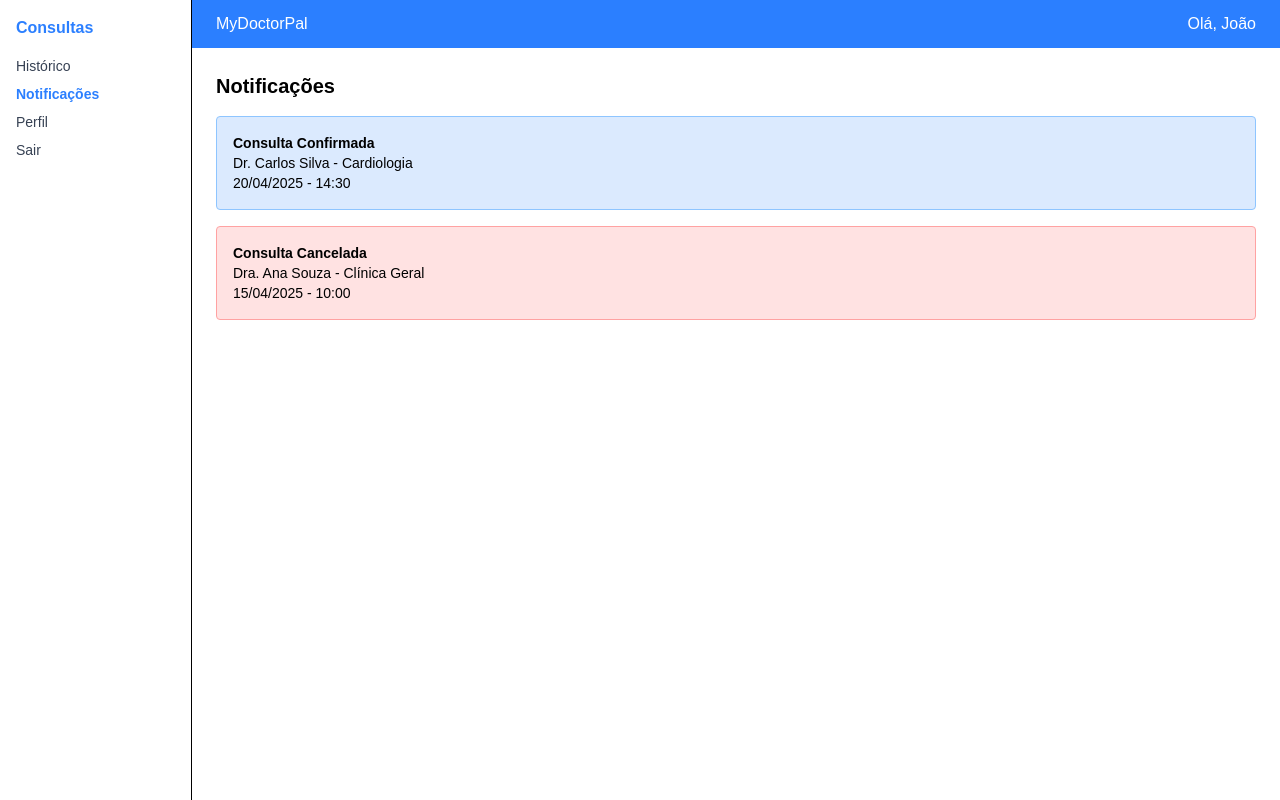
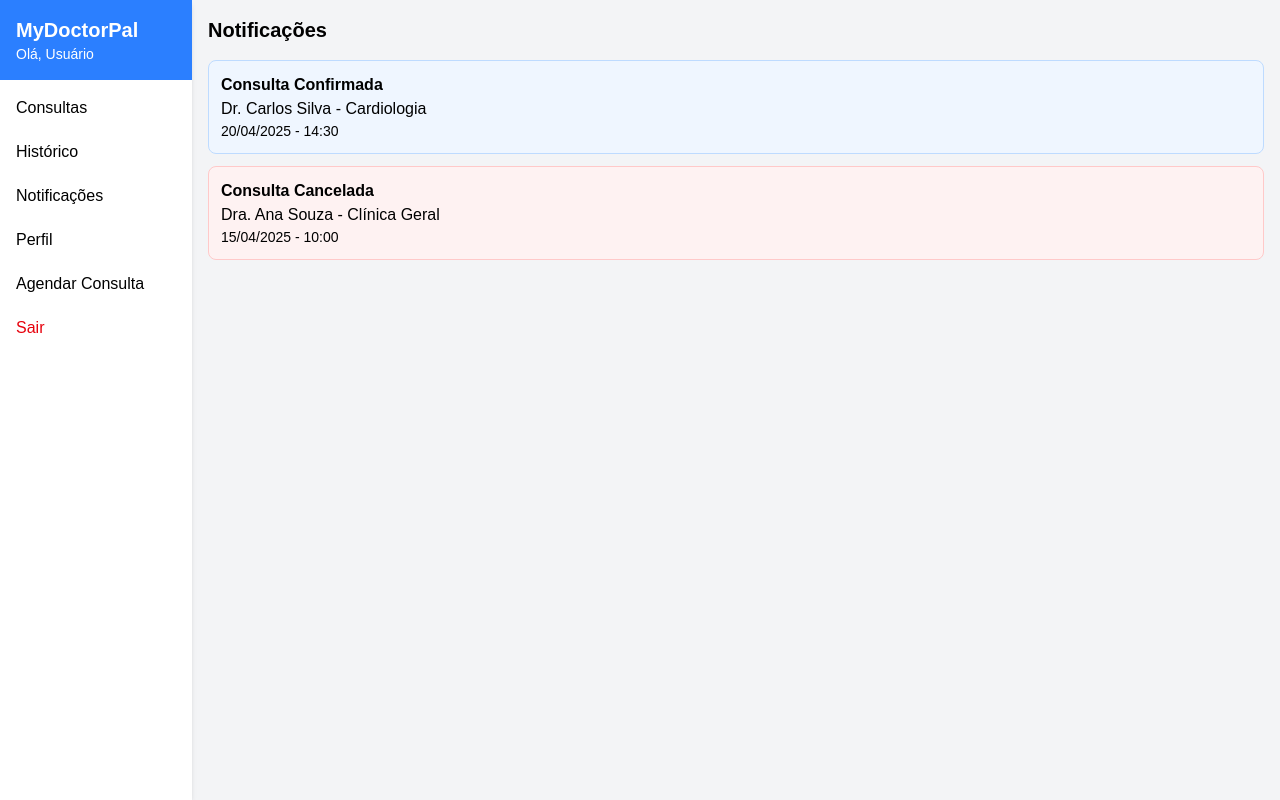
Before and after one commit to S0uza984/MyDoctorPal, a Next.js app: page /paciente/notificacoes in a window 1280 px wide. Built offline with nearby package versions, Linux system fonts and the light colour scheme; no server answers.

Commit message:
Adição das telas do pacientes(ainda cruas) e controle das rotas pelo middleware

```diff
--- a/src/app/globals.css
+++ b/src/app/globals.css
@@ -14,8 +14,8 @@
 
 @media (prefers-color-scheme: dark) {
   :root {
-    --background: #0a0a0a;
-    --foreground: #ededed;
+    --background: #f7fdff;
+    --foreground: #090909;
   }
 }
 
--- a/src/app/login/paciente/login-form.tsx
+++ b/src/app/login/paciente/login-form.tsx
@@ -31,7 +31,7 @@ export default function LoginFormP() {
     } else {
       console.log("Login bem-sucedido!");
       // Redireciona para o formulário após o login bem-sucedido
-      router.push("/formulario"); // Redireciona com router de next/navigation
+      router.push("/paciente"); // Redireciona com router de next/navigation
     }
 
     setLoading(false); // Remover o estado de carregamento após a tentativa
--- /dev/null
+++ b/src/app/paciente/agendamento/page.tsx
@@ -0,0 +1,29 @@
+"use client";
+export default function AgendarConsulta() {
+    return (
+      <div className="p-4">
+        <h2 className="text-xl font-bold mb-4">Agendar Consulta</h2>
+        <form className="space-y-4">
+          <div>
+            <label className="block text-sm font-medium mb-1">Especialidade:</label>
+            <select className="w-full p-2 border rounded-md">
+              <option>Cardiologia</option>
+              <option>Clínica Geral</option>
+              <option>Dermatologia</option>
+            </select>
+          </div>
+          <div>
+            <label className="block text-sm font-medium mb-1">Data:</label>
+            <input type="date" className="w-full p-2 border rounded-md" />
+          </div>
+          <div>
+            <label className="block text-sm font-medium mb-1">Horário:</label>
+            <input type="time" className="w-full p-2 border rounded-md" />
+          </div>
+          <button type="submit" className="bg-blue-500 text-white px-4 py-2 rounded-md">
+            Agendar
+          </button>
+        </form>
+      </div>
+    );
+  }
--- /dev/null
+++ b/src/app/paciente/historico/page.tsx
@@ -0,0 +1,34 @@
+"use client";
+export default function Historico() {
+    const pastAppointments = [
+      {
+        id: 1,
+        doctor: "Dr. Carlos Silva",
+        specialty: "Cardiologia",
+        date: "10/03/2025",
+        time: "14:30",
+      },
+      {
+        id: 2,
+        doctor: "Dra. Ana Souza",
+        specialty: "Clínica Geral",
+        date: "15/02/2025",
+        time: "10:00",
+      },
+    ];
+
+    return (
+      <div className="p-4">
+        <h2 className="text-xl font-bold mb-4">Histórico de Consultas</h2>
+        <div className="space-y-3">
+          {pastAppointments.map((appointment) => (
+            <div key={appointment.id} className="border rounded-lg p-3 bg-white shadow-sm">
+              <h4 className="font-bold">{appointment.doctor}</h4>
+              <p className="text-gray-600">{appointment.specialty}</p>
+              <p className="text-sm">{appointment.date} - {appointment.time}</p>
+            </div>
+          ))}
+        </div>
+      </div>
+    );
+  }
--- /dev/null
+++ b/src/app/paciente/layout.tsx
@@ -0,0 +1,66 @@
+"use client";
+import { useSession } from "next-auth/react";
+import { signOut } from "next-auth/react";
+
+export default function PatientLayout({ children }: { children: React.ReactNode }) {
+  const { data: session } = useSession();
+  const firstName =
+    session?.user?.name
+      ?.split(" ")[0]
+      ?.toLowerCase()
+      ?.charAt(0)
+      .toUpperCase() + session?.user?.name?.split(" ")[0]?.slice(1) || "Usuário";
+
+  return (
+    <div className="flex h-screen bg-gray-100">
+      {/* Sidebar */}
+      <div className="w-48 bg-white shadow-md">
+        <div className="bg-blue-500 text-white p-4">
+          <h1 className="text-xl font-bold">MyDoctorPal</h1>
+          <p className="text-sm">Olá, {firstName}</p>
+        </div>
+        <nav className="p-2">
+          <ul className="space-y-1">
+            <li>
+              <a href="/paciente/" className="block p-2 rounded-md hover:bg-blue-100">
+                Consultas
+              </a>
+            </li>
+            <li>
+              <a href="/paciente/historico" className="block p-2 rounded-md hover:bg-blue-100">
+                Histórico
+              </a>
+            </li>
+            <li>
+              <a href="/paciente/notificacoes" className="block p-2 rounded-md hover:bg-blue-100">
+                Notificações
+              </a>
+            </li>
+            <li>
+              <a href="/paciente/perfil" className="block p-2 rounded-md hover:bg-blue-100">
+                Perfil
+              </a>
+            </li>
+            <li>
+              <a href="/paciente/agendamento" className="block p-2 rounded-md hover:bg-blue-100">
+                Agendar Consulta
+              </a>
+            </li>
+            <li>
+              {/* Botão de logout */}
+              <button
+                onClick={() => signOut({ callbackUrl: "/" })} // Redireciona para a página inicial após logout
+                className="block p-2 rounded-md text-red-600 hover:bg-red-100"
+              >
+                Sair
+              </button>
+            </li>
+          </ul>
+        </nav>
+      </div>
+
+      {/* Main content */}
+      <div className="flex-1 overflow-y-auto">{children}</div>
+    </div>
+  );
+}
--- a/src/app/paciente/notificacoes/page.tsx
+++ b/src/app/paciente/notificacoes/page.tsx
@@ -1,34 +1,45 @@
+"use client";
 export default function Notificacoes() {
-    return (
-      <div className="min-h-screen flex">
-        <aside className="w-48 bg-white border-r p-4 space-y-4">
-          <h4 className="text-blue-500 font-semibold">Consultas</h4>
-          <ul className="space-y-2 text-gray-700 text-sm">
-            <li>Histórico</li>
-            <li className="font-semibold text-blue-500">Notificações</li>
-            <li>Perfil</li>
-            <li>Sair</li>
-          </ul>
-        </aside>
-        <main className="flex-1">
-          <header className="bg-blue-500 text-white px-6 py-3 flex justify-between">
-            <span>MyDoctorPal</span>
-            <span>Olá, João</span>
-          </header>
-          <section className="p-6">
-            <h2 className="text-xl font-semibold mb-4">Notificações</h2>
-            <div className="bg-blue-100 border border-blue-300 rounded p-4 mb-4 text-sm">
-              <div className="font-bold">Consulta Confirmada</div>
-              <div>Dr. Carlos Silva - Cardiologia</div>
-              <div>20/04/2025 - 14:30</div>
-            </div>
-            <div className="bg-red-100 border border-red-300 rounded p-4 text-sm">
-              <div className="font-bold">Consulta Cancelada</div>
-              <div>Dra. Ana Souza - Clínica Geral</div>
-              <div>15/04/2025 - 10:00</div>
-            </div>
-          </section>
-        </main>
+  const notifications = [
+    {
+      id: 1,
+      type: "confirmed",
+      doctor: "Dr. Carlos Silva",
+      specialty: "Cardiologia",
+      date: "20/04/2025",
+      time: "14:30",
+    },
+    {
+      id: 2,
+      type: "canceled",
+      doctor: "Dra. Ana Souza",
+      specialty: "Clínica Geral",
+      date: "15/04/2025",
+      time: "10:00",
+    },
+  ];
+
+  return (
+    <div className="p-4">
+      <h2 className="text-xl font-bold mb-4">Notificações</h2>
+      <div className="space-y-3">
+        {notifications.map((notification) => (
+          <div
+            key={notification.id}
+            className={`p-3 rounded-lg border ${
+              notification.type === "confirmed"
+                ? "bg-blue-50 border-blue-200"
+                : "bg-red-50 border-red-200"
+            }`}
+          >
+            <h3 className="font-bold">
+              {notification.type === "confirmed" ? "Consulta Confirmada" : "Consulta Cancelada"}
+            </h3>
+            <p>{notification.doctor} - {notification.specialty}</p>
+            <p className="text-sm">{notification.date} - {notification.time}</p>
+          </div>
+        ))}
       </div>
-    );
-  }
+    </div>
+  );
+}
--- /dev/null
+++ b/src/app/paciente/page.tsx
@@ -0,0 +1,41 @@
+"use client";
+export default function Dashboard() {
+    const upcomingAppointments = [
+      {
+        id: 1,
+        doctor: "Dr. Carlos Silva",
+        specialty: "Cardiologia",
+        date: "20/04/2025",
+        time: "14:30",
+      },
+      {
+        id: 2,
+        doctor: "Dra. Ana Souza",
+        specialty: "Clínica Geral",
+        date: "27/04/2025",
+        time: "10:00",
+      },
+    ];
+
+    return (
+      <div className="p-4">
+        <h2 className="text-xl font-bold mb-4">Bem-vindo ao MyDoctorPal</h2>
+        <div className="mb-6">
+          <h3 className="text-lg font-semibold">Próximas Consultas</h3>
+          {upcomingAppointments.length > 0 ? (
+            <div className="space-y-3">
+              {upcomingAppointments.map((appointment) => (
+                <div key={appointment.id} className="border rounded-lg p-3 bg-white shadow-sm">
+                  <h4 className="font-bold">{appointment.doctor}</h4>
+                  <p className="text-gray-600">{appointment.specialty}</p>
+                  <p className="text-sm">{appointment.date} - {appointment.time}</p>
+                </div>
+              ))}
+            </div>
+          ) : (
+            <p className="text-gray-500 italic">Você não tem consultas agendadas.</p>
+          )}
+        </div>
+      </div>
+    );
+  }
--- /dev/null
+++ b/src/app/paciente/perfil/page.tsx
@@ -0,0 +1,22 @@
+"use client";
+export default function Perfil() {
+    return (
+      <div className="p-4">
+        <h2 className="text-xl font-bold mb-4">Meu Perfil</h2>
+        <div className="space-y-4">
+          <div>
+            <label className="block text-sm font-medium mb-1">Nome:</label>
+            <input type="text" className="w-full p-2 border rounded-md" value="João Silva" readOnly />
+          </div>
+          <div>
+            <label className="block text-sm font-medium mb-1">Email:</label>
+            <input type="email" className="w-full p-2 border rounded-md" value="joao.silva@email.com" readOnly />
+          </div>
+          <div>
+            <label className="block text-sm font-medium mb-1">CPF:</label>
+            <input type="text" className="w-full p-2 border rounded-md" value="123.456.789-00" readOnly />
+          </div>
+        </div>
+      </div>
+    );
+  }
--- a/src/auth.ts
+++ b/src/auth.ts
@@ -50,6 +50,9 @@ export const { auth, handlers, signIn, signOut } = NextAuth({
       if (token?.role && session.user) {
         session.user.role = token.role as string;
       }
+      if (token?.name && session.user) {
+        session.user.name = token.name as string;
+      }
       return session;
     },
     async jwt({ token, user }) {
@@ -57,6 +60,9 @@ export const { auth, handlers, signIn, signOut } = NextAuth({
       if (user?.role) {
         token.role = user.role;
       }
+      if (user?.name) {
+        token.name = user.name;
+      }
       return token;
     },
   },
```
Also changed, not shown: src/app/login/paciente/page.tsx (+12 -6 lines).
